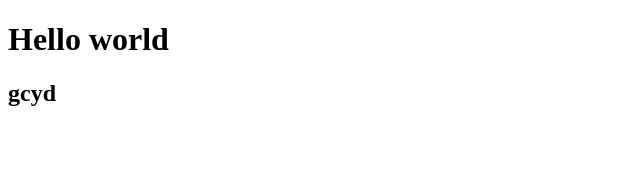
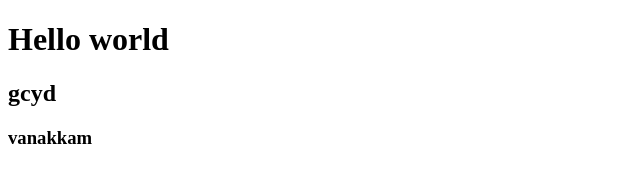
Before and after one commit to fourarms-ben10/js-exercise, a plain HTML site: page index.html in a window 1280 px wide. Shown: the whole page, without its empty margins (0-640 px from the left). Drawn offline with Linux system fonts and the light colour scheme.

Commit message:
first commit

```diff
--- a/index.html
+++ b/index.html
@@ -6,6 +6,7 @@
     <title>Document</title>
     <h1>Hello world</h1>
     <h2>gcyd</h2>
+    <h3>vanakkam</h3>
 </head>
 <body>
 
```
